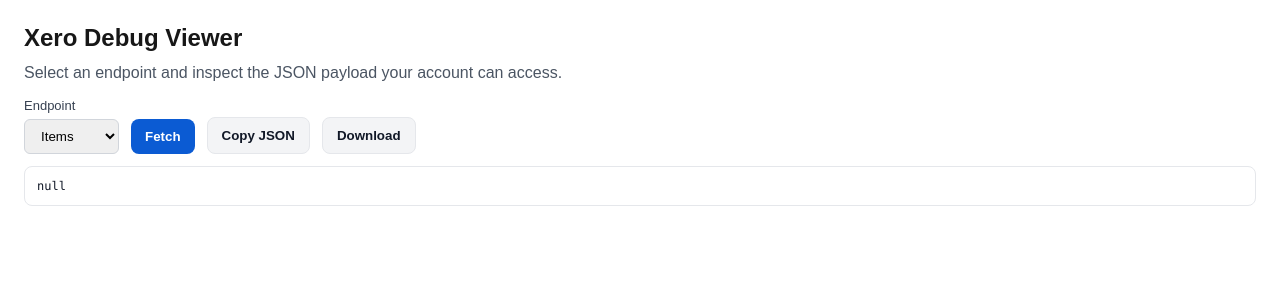
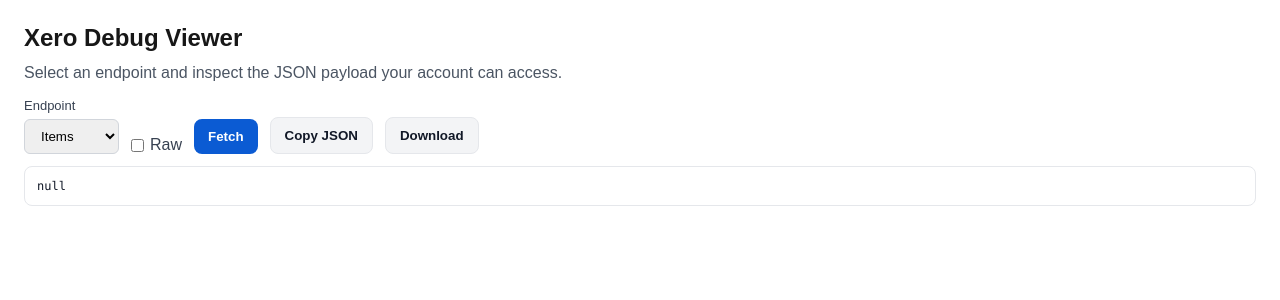
Before and after one commit to CamDog38/ShopDelta-Xero, a Next.js app: page /debug/xero in a window 1280 px wide. Shown: the top 300 px of the page. Built offline with nearby package versions, Linux system fonts and the light colour scheme.

Commit message:
Changed API endpoint for INV 2

```diff
--- a/src/app/debug/xero/page.tsx
+++ b/src/app/debug/xero/page.tsx
@@ -6,7 +6,8 @@
 
 export default function XeroDebugPage() {
   const [endpoint, setEndpoint] = useState<Endpoint>('items');
-  const [params, setParams] = useState<Record<string, string>>({ all: '1' });
+  const [params, setParams] = useState<Record<string, string>>({});
+  const [raw, setRaw] = useState(false);
   const [loading, setLoading] = useState(false);
   const [error, setError] = useState<string | null>(null);
   const [payload, setPayload] = useState<any>(null);
@@ -15,15 +16,18 @@
     let base = '/api/debug/xero-items';
     if (endpoint === 'invoices') base = '/api/debug/xero-invoices';
     if (endpoint === 'tenants') base = '/api/debug/xero-tenants';
-    const qs = new URLSearchParams(params as any).toString();
+    const p = new URLSearchParams(params as any);
+    if (raw) p.set('raw', '1');
+    const qs = p.toString();
     return qs ? `${base}?${qs}` : base;
-  }, [endpoint, params]);
+  }, [endpoint, params, raw]);
 
   useEffect(() => {
     // Defaults per endpoint
-    if (endpoint === 'items') setParams({ all: '1' });
-    if (endpoint === 'invoices') setParams({ limit: '50' });
+    if (endpoint === 'items') setParams({});
+    if (endpoint === 'invoices') setParams({ maxPages: '1', hydrate: '1', chunk: '50' });
     if (endpoint === 'tenants') setParams({});
+    setRaw(false);
   }, [endpoint]);
 
   const fetchNow = async () => {
@@ -72,11 +76,36 @@
         </div>
 
         {endpoint === 'invoices' && (
-          <div style={{ display: 'flex', flexDirection: 'column', gap: 6 }}>
-            <label style={{ fontSize: 13, color: '#374151' }}>Limit</label>
-            <input type="number" min={1} max={500} value={params.limit || '50'} onChange={(e) => setParams((p) => ({ ...p, limit: e.target.value }))} style={{ padding: '8px 12px', border: '1px solid #d1d5db', borderRadius: 6, width: 120 }} />
-          </div>
+          <>
+            <div style={{ display: 'flex', flexDirection: 'column', gap: 6 }}>
+              <label style={{ fontSize: 13, color: '#374151' }}>Max Pages</label>
+              <input type="number" min={1} value={params.maxPages || '1'} onChange={(e) => setParams((p) => ({ ...p, maxPages: e.target.value }))} style={{ padding: '8px 12px', border: '1px solid #d1d5db', borderRadius: 6, width: 110 }} />
+            </div>
+            <div style={{ display: 'flex', flexDirection: 'column', gap: 6 }}>
+              <label style={{ fontSize: 13, color: '#374151' }}>Chunk</label>
+              <input type="number" min={1} value={params.chunk || '50'} onChange={(e) => setParams((p) => ({ ...p, chunk: e.target.value }))} style={{ padding: '8px 12px', border: '1px solid #d1d5db', borderRadius: 6, width: 100 }} />
+            </div>
+            <div style={{ display: 'flex', flexDirection: 'column', gap: 6 }}>
+              <label style={{ fontSize: 13, color: '#374151' }}>Start</label>
+              <input type="date" value={params.start || ''} onChange={(e) => setParams((p) => ({ ...p, start: e.target.value }))} style={{ padding: '8px 12px', border: '1px solid #d1d5db', borderRadius: 6 }} />
+            </div>
+            <div style={{ display: 'flex', flexDirection: 'column', gap: 6 }}>
+              <label style={{ fontSize: 13, color: '#374151' }}>End</label>
+              <input type="date" value={params.end || ''} onChange={(e) => setParams((p) => ({ ...p, end: e.target.value }))} style={{ padding: '8px 12px', border: '1px solid #d1d5db', borderRadius: 6 }} />
+            </div>
+            <div style={{ display: 'flex', flexDirection: 'column', gap: 6 }}>
+              <label style={{ fontSize: 13, color: '#374151' }}>Invoice ID</label>
+              <input placeholder="id (optional)" value={params.id || ''} onChange={(e) => setParams((p) => ({ ...p, id: e.target.value }))} style={{ padding: '8px 12px', border: '1px solid #d1d5db', borderRadius: 6, width: 280 }} />
+            </div>
+            <label style={{ display: 'inline-flex', alignItems: 'center', gap: 6, color: '#374151' }}>
+              <input type="checkbox" checked={params.hydrate !== '0'} onChange={(e) => setParams((p) => ({ ...p, hydrate: e.target.checked ? '1' : '0' }))} /> Hydrate LineItems
+            </label>
+          </>
         )}
+
+        <label style={{ display: 'inline-flex', alignItems: 'center', gap: 6, color: '#374151' }}>
+          <input type="checkbox" checked={raw} onChange={(e) => setRaw(e.target.checked)} /> Raw
+        </label>
 
         <button onClick={fetchNow} style={{ padding: '10px 14px', background: '#0b5bd3', color: '#fff', border: 0, borderRadius: 8, fontWeight: 600 }}>{loading ? 'Loading…' : 'Fetch'}</button>
         <button onClick={copyToClipboard} style={{ padding: '10px 14px', background: '#f3f4f6', color: '#111827', border: '1px solid #e5e7eb', borderRadius: 8, fontWeight: 600 }}>Copy JSON</button>
```
